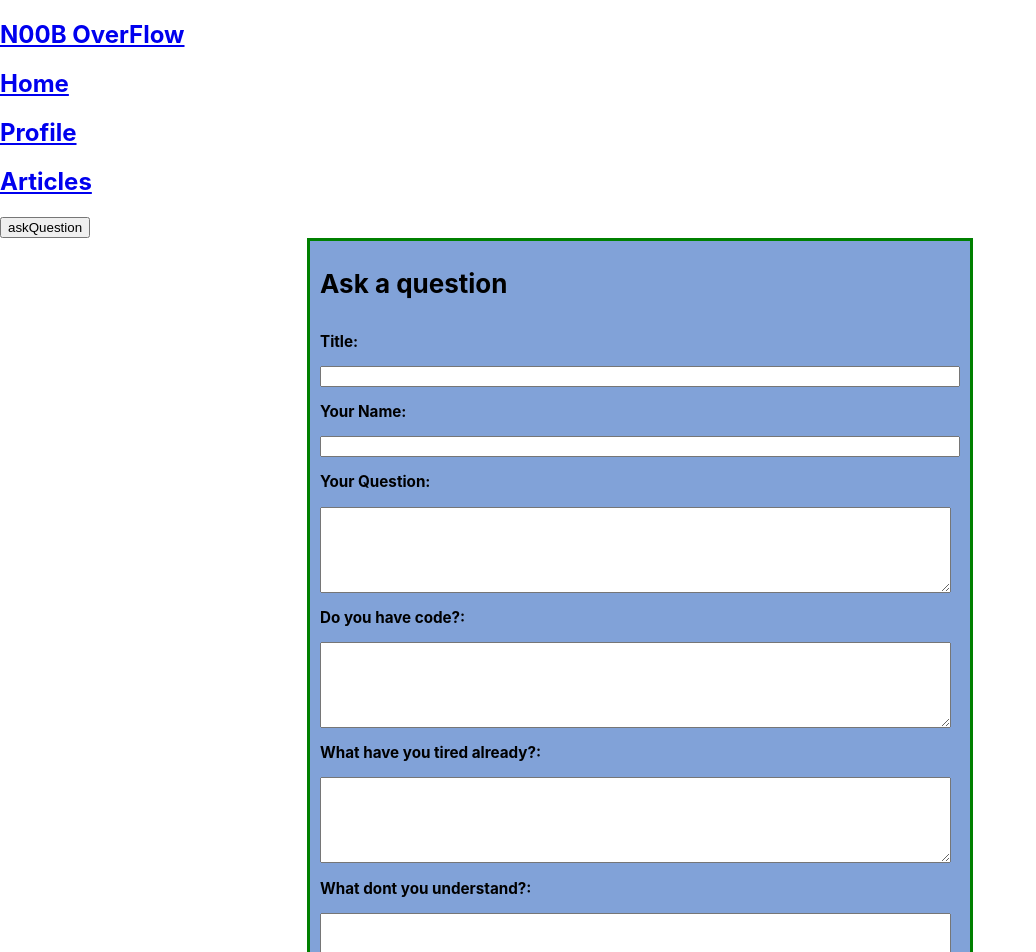
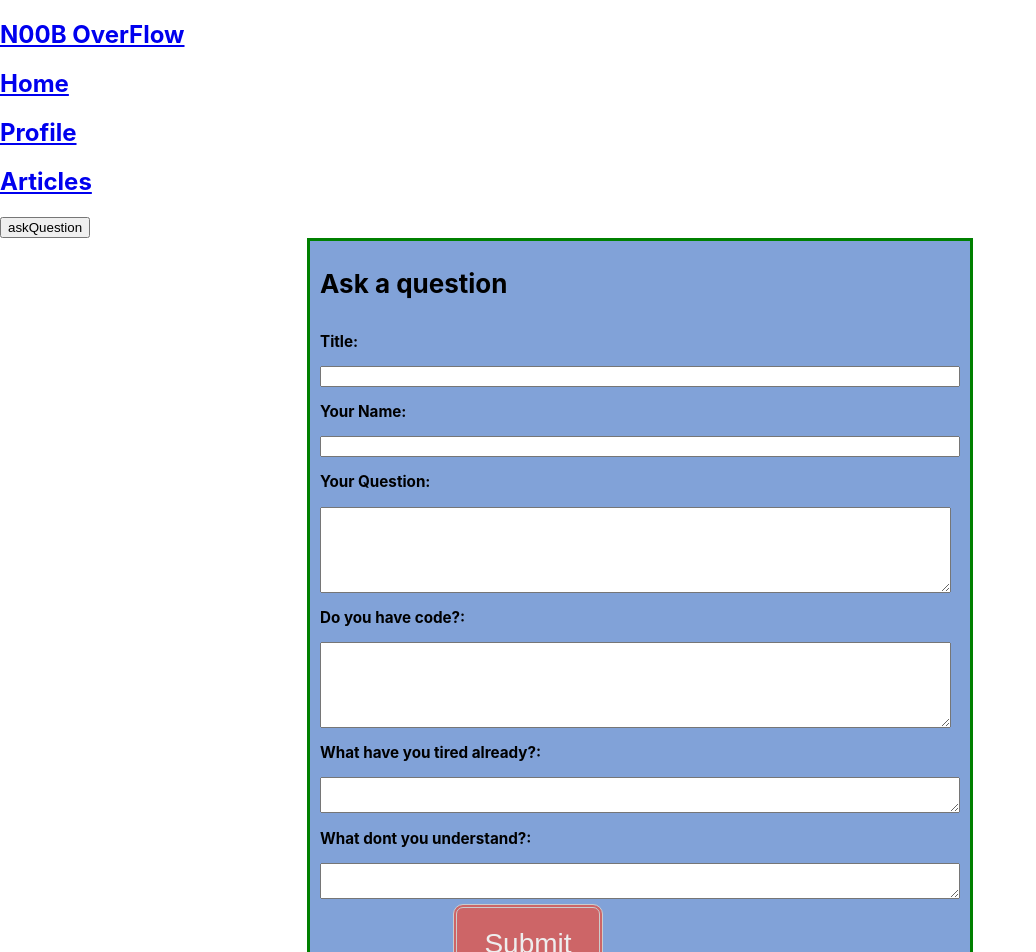
Before and after one commit to SchoolOfCode/national-project-week-abdullahi-adam-ivan-beatriz, a React (Create React App) app: page /questions/askquestion in a window 1280 px wide. Shown: the top 952 px of the page, without its empty margins (0-1036 px from the left). Built offline with nearby package versions, Linux system fonts and the light colour scheme; no server answers.

Commit message:
missiing input fixed

```diff
--- a/src/App.js
+++ b/src/App.js
@@ -1,14 +1,12 @@
-import { Routes, Route, Link } from "react-router-dom";
+import { Routes, Route, Link, useNavigate } from "react-router-dom";
 import { useState, useEffect } from "react";
 import "./App.css";
-import { testData, testComment } from "./testData";
 import QuestionExpanded from "./components/questionExpandedPost";
-import CommentList from "./components/questionExpandedPost/commentList";
 import QuestionInput from "./components/questionInput";
-import CommentInput from "./components/questionExpandedPost/commentInput";
 import QuestionList from "./components/questionList";
 
 function App() {
+  let navigate = useNavigate();
   const URL = "https://nooboverflow.herokuapp.com";
   //storing both comments and questions in state allows us to rerender on change
   const [comments, setComments] = useState([]);
@@ -53,6 +51,18 @@
     const data = await response.json();
     console.log(data);
     setQuestions([...questions, data.payload[0]]);
+    setQuestionId(data.payload[0].question_id);
+    console.log(questionId);
+    alert("Your question has been posted");
+    setQuestionObject({
+      title: "",
+      code: "",
+      name: "",
+      question: "",
+      triedalready: "",
+      whatdontunderstand: "",
+    });
+    // navigate(`/questions/${questionId}`);
   }
   useEffect(() => {
     if (questionAdded) {
@@ -164,6 +174,7 @@
               questionObject={questionObject}
               setQuestionObject={setQuestionObject}
               onSubmitClick={addQuestions}
+              questionId={questionId}
             />
           }
         />
--- a/src/components/questionInput/index.js
+++ b/src/components/questionInput/index.js
@@ -1,10 +1,12 @@
-function QuestionInput({ onSubmitClick, questionObject, setQuestionObject }) {
-  // const [title, setTitle] = useState(""); //stored each field of the form as a state, gives us nice utility with the setField function built in
-  // const [name, setName] = useState("");
-  // const [question, setQuestion] = useState("");
-  // const [code, setCode] = useState("");
-  // const [triedAlready, setTriedAlready] = useState("");
-  // const [whatDontUnderstand, setWhatDontUnderstand] = useState("");
+import { useNavigate } from "react-router-dom";
+
+function QuestionInput({
+  questionId,
+  onSubmitClick,
+  questionObject,
+  setQuestionObject,
+}) {
+  let navigate = useNavigate();
 
   function handleChangeTitle(event) {
     //these functions read the value of each input field and store the data ready for the form to be submit
@@ -39,6 +41,8 @@
       onSubmit={(e) => {
         e.preventDefault();
         onSubmitClick();
+
+        // navigate(`/questions/${questionId}`);
       }}
       className="question-input"
     >
@@ -64,14 +68,14 @@
       <h3>What have you tired already?:</h3>
       <textarea
         name="content"
-        id="form-question"
+        id="form-question1"
         onChange={handleChangeTried}
         value={questionObject.triedalready}
       />
       <h3>What dont you understand?:</h3>
       <textarea
         name="content"
-        id="form-question"
+        id="form-question2"
         onChange={handleChangeUnderstand}
         value={questionObject.whatdontunderstand}
       />
```
